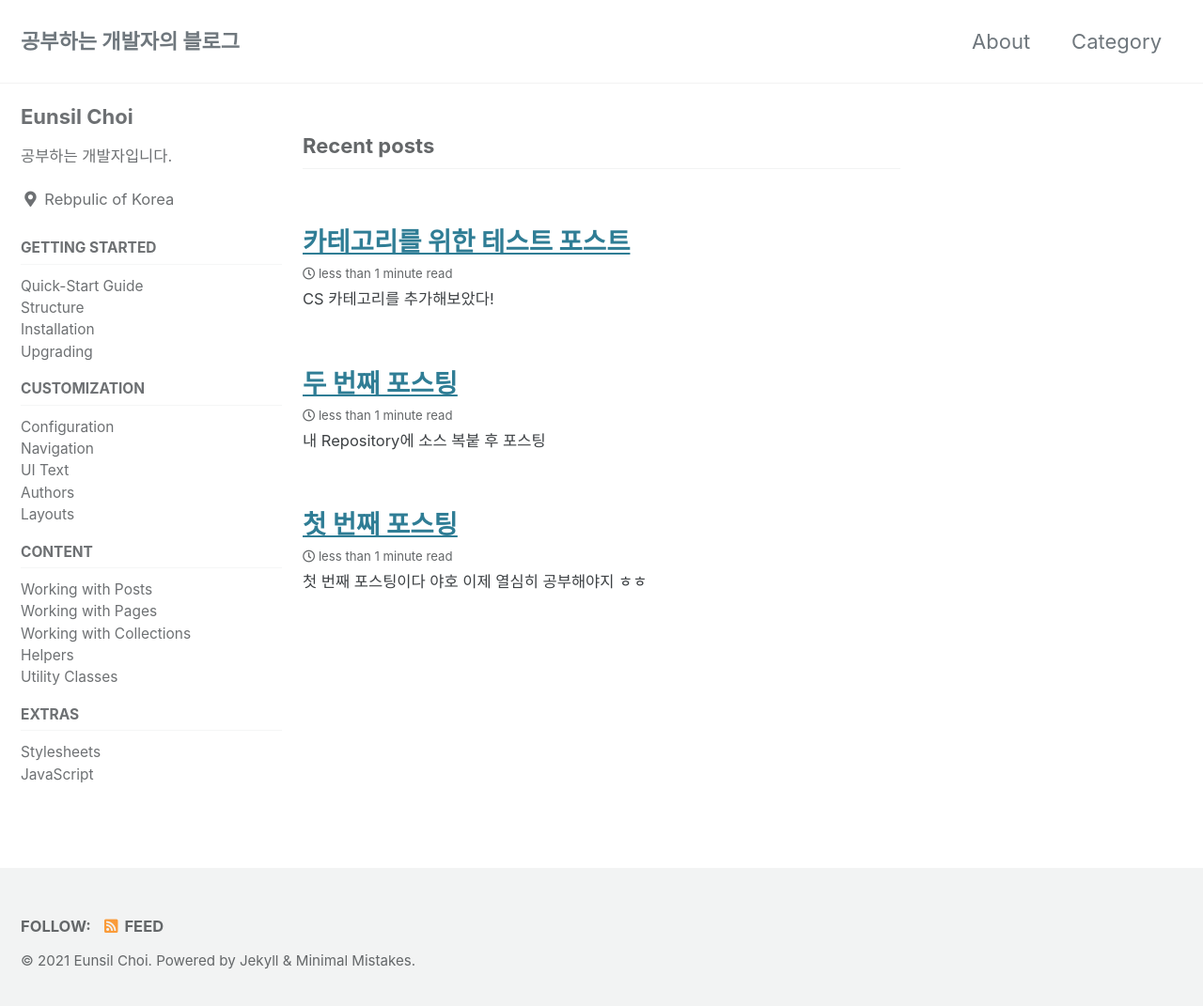
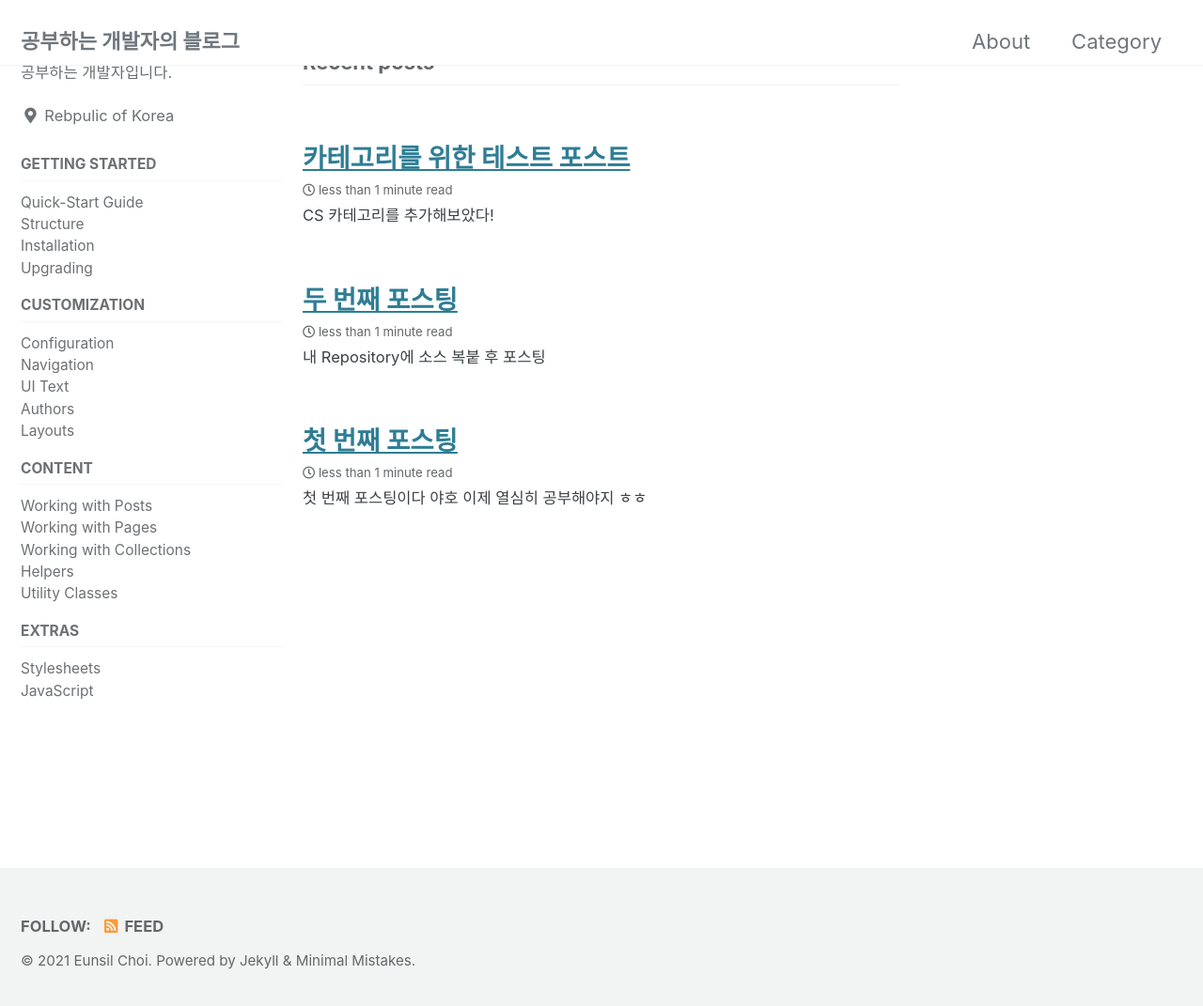
Before and after one commit to EunsilChoi92/EunsilChoi92.github.io, a Jekyll site: the page built from index.html, in a window 1280 px wide and 1079 px high. Shown: the top 1071 px of the window at 94% size. Built offline with Jekyll 4.4.1, drawn with Linux system fonts in a browser that asks for light colours; cached includes are drawn as plain includes; the list of posts is cut into pages by our own code.

Commit message:
상단 바 고정

```diff
--- a/_sass/minimal-mistakes/_masthead.scss
+++ b/_sass/minimal-mistakes/_masthead.scss
@@ -3,13 +3,16 @@
    ========================================================================== */
 
 .masthead {
-  position: relative;
+  position: fixed;
   border-bottom: 1px solid $border-color;
   -webkit-animation: $intro-transition;
   animation: $intro-transition;
   -webkit-animation-delay: 0.15s;
   animation-delay: 0.15s;
   z-index: 20;
+  width: 100%;
+  background: white;  // set a color to hide content that may appear below masthead
+  height: 70px; // need a magic number here which may break in different viewports
 
   &__inner-wrap {
     @include clearfix;
```
